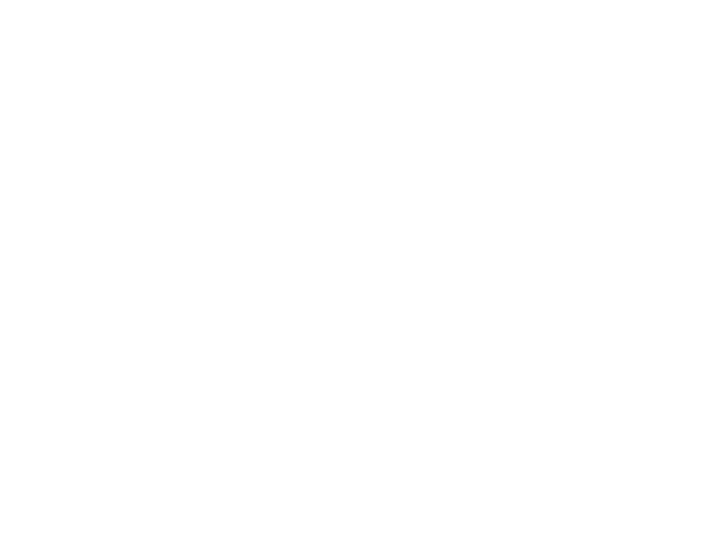
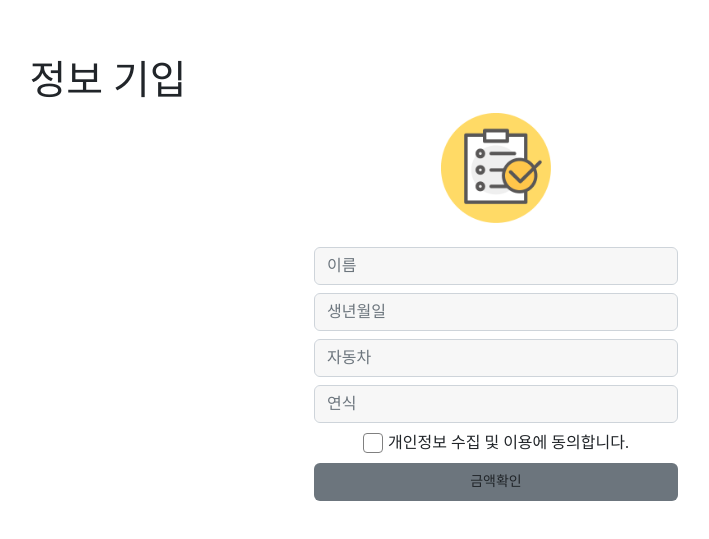
Before and after one commit to hyeonuk-kor/React, a React (Create React App) app in the folder car_ins/: page /#/step1 in a window 1280 px wide. Before the commit this address had no page. Shown: the part 121-660 px from the top of the page, without its empty margins (144-853 px from the left). Built offline with nearby package versions, Linux system fonts and the light colour scheme; the HTML template or start-up script is replaced by a standard one; a web font is replaced by a local one.

Commit message:
Hash Router
check

```diff
--- a/car_ins/package.json
+++ b/car_ins/package.json
@@ -2,7 +2,6 @@
   "name": "car_ins",
   "version": "0.1.0",
   "private": true,
-  "homepage": "https://fermi.co.kr/kbds/v2",
   "dependencies": {
     "@material-ui/core": "^4.12.4",
     "@testing-library/jest-dom": "^5.16.5",
--- a/car_ins/src/App.js
+++ b/car_ins/src/App.js
@@ -6,7 +6,7 @@
 import Step2 from './components/Step2';
 import Step3 from './components/Step3';
 import Step4 from './components/Step4';
-import { BrowserRouter as Router, Route, Routes } from 'react-router-dom';
+import { HashRouter as Router, Route, Routes } from 'react-router-dom';
 
 function App() {
   const windowSize = useWindowSize();
@@ -22,9 +22,9 @@
     },
   };
 
-  const currentPath = window.location.pathname;
+  const currentPath = window.location.hash;
 
-  if (currentPath === '/kbds/v2/step2' || currentPath === '/kbds/v2/step3') {
+  if (currentPath === '#/step2' || currentPath === '#/step3') {
     styles.container.backgroundColor = '#F7F7F7'; // gray 배경색
   }
 
@@ -32,11 +32,11 @@
     <Container style={styles.container}>
       <Router>
         <Routes>
-          <Route path="/kbds/v2/" element={<Step0 />} />
-          <Route path="/kbds/v2/step1" element={<Step1 />} />
-          <Route path="/kbds/v2/step2" element={<Step2 />} />
-          <Route path="/kbds/v2/step3" element={<Step3 />} />
-          <Route path="/kbds/v2/step4" element={<Step4 />} />
+          <Route path="/" element={<Step0 />} />
+          <Route path="/step1" element={<Step1 />} />
+          <Route path="/step2" element={<Step2 />} />
+          <Route path="/step3" element={<Step3 />} />
+          <Route path="/step4" element={<Step4 />} />
         </Routes>
       </Router>
     </Container>
--- a/car_ins/src/components/Step0.js
+++ b/car_ins/src/components/Step0.js
@@ -6,7 +6,7 @@
   const navigate = useNavigate();
 
   const handleSubmit = (event) => {
-    navigate('/kbds/v2/step1');
+    navigate('/step1');
   };
   const styles = {
     li: {
--- a/car_ins/src/components/Step1.js
+++ b/car_ins/src/components/Step1.js
@@ -5,24 +5,13 @@
 function Step1() {
   const [carYear, setCarYear] = useState('');
   const [invalidCarYear, setInvalidCarYear] = useState(null);
-  const [carYearOptions, setCarYearOptions] = useState([]);
   const [invalidName, setInvalidName] = useState(null);
   const [invalidCar, setInvalidCar] = useState(null);
   const [invalidJumin, setInvalidJumin] = useState(null);
   const [invalidAgreement, setInvalidAgreement] = useState(null);
-  const [jumin, setJumin] = useState('');
-  const [realJumin, setRealJumin] = useState('');
   const [isChecked, setIsChecked] = useState(false);
 
   const navigate = useNavigate();
-  useEffect(() => {
-    const carYears = [];
-    for (let i = 1; i <= 9; i++) {
-      carYears.push(i + '년');
-    }
-    carYears.push('10년 이상');
-    setCarYearOptions(carYears);
-  }, []);
 
   const submitButtonStyle = {
     height: '38px',
@@ -47,41 +36,12 @@
     border: 'none',
   };
 
-  const handleCheckboxChange = () => {
+  const handleCheckboxChange = (event) => {
     setIsChecked(!isChecked);
     setInvalidAgreement(isChecked);
   };
-  const saveJumin = (event) => {
-    const maxLength = 14;
-    if (event.key === '-' || (event.key >= '0' && event.key <= '9')) {
-      const input = realJumin + event.key;
-      if (input.length <= maxLength) {
-        setRealJumin(input);
-      }
-    } else if (event.key === 'Backspace' || event.key === 'Delete') {
-      const input = realJumin.slice(0, -1);
-      setRealJumin(input);
-    }
-  };
   const handleJuminChange = (event) => {
-    const maskingSymbol = '\u25CF'; // 마스킹 기호 문자열
-    let input = event.target.value;
-    input = input.replace('-', '');
-    if (input.length > 6) {
-      const ju1 = input.substring(0, 6);
-      let ju2 = input.substring(6, 7);
-
-      for (let i = 1; i < input.substring(6).length && i < 7; i++) {
-        ju2 = ju2 + maskingSymbol;
-      }
-
-      input = ju1 + '-' + ju2;
-    }
-
-    setJumin(input);
-    setRealJumin(input.replace('-', ''));
-
-    if (jumin.length !== 13) {
+    if (event.target.value === '') {
       setInvalidJumin(true);
     } else {
       setInvalidJumin(false);
@@ -97,7 +57,6 @@
   const handleCarYearChange = (event) => {
     const selectedYear = event.target.value;
     setCarYear(selectedYear);
-
     if (selectedYear === '') {
       setInvalidCarYear(true);
     } else {
@@ -125,7 +84,7 @@
       localStorage.setItem('pnum', form.elements.pnum.value.substring(0, 6));
       localStorage.setItem('car', form.elements.car.value);
       localStorage.setItem('caryear', form.elements.car_year.value);
-      navigate('/kbds/v2/step2');
+      navigate('/step2');
     }
   };
   return (
@@ -193,14 +152,12 @@
             type="text"
             id="pnum"
             name="pnum"
-            value={jumin}
-            minLength="14"
-            maxLength="14"
-            placeholder="주민등록번호"
+            minLength="6"
+            maxLength="6"
+            placeholder="생년월일"
             required
             isInvalid={invalidJumin}
             isValid={invalidJumin === false}
-            onKeyDown={saveJumin}
             onChange={handleJuminChange}
             style={{
               backgroundColor: '#F7F7F7',
@@ -220,7 +177,7 @@
             }}
           />
           <Form.Control.Feedback type="invalid">
-            주민등록번호를 입력해주세요.
+            생년월일을 입력해주세요.
           </Form.Control.Feedback>
         </Col>
       </Row>
@@ -290,11 +247,41 @@
               <option value="" disabled hidden>
                 연식
               </option>
-              {carYearOptions.map((year, index) => (
+              <option value="1년" style={{ color: 'black' }}>
+                1년
+              </option>
+              <option value="2년" style={{ color: 'black' }}>
+                2년
+              </option>
+              <option value="3년" style={{ color: 'black' }}>
+                3년
+              </option>
+              <option value="4년" style={{ color: 'black' }}>
+                4년
+              </option>
+              <option value="5년" style={{ color: 'black' }}>
+                5년
+              </option>
+              <option value="6년" style={{ color: 'black' }}>
+                6년
+              </option>
+              <option value="7년" style={{ color: 'black' }}>
+                7년
+              </option>
+              <option value="8년" style={{ color: 'black' }}>
+                8년
+              </option>
+              <option value="9년" style={{ color: 'black' }}>
+                9년
+              </option>
+              <option value="10년 이상" style={{ color: 'black' }}>
+                10년 이상
+              </option>
+              {/*     {carYearOptions.map((year, index) => (
                 <option key={index} value={year} style={{ color: 'black' }}>
                   {year}
                 </option>
-              ))}
+              ))} */}
             </Form.Control>
             <Form.Control.Feedback type="invalid">
               연식을 선택해주세요.
--- a/car_ins/src/components/Step2.js
+++ b/car_ins/src/components/Step2.js
@@ -16,7 +16,7 @@
     event.preventDefault();
     event.stopPropagation();
     if (selectedOption !== null) {
-      navigate('/kbds/v2/step3');
+      navigate('/step3');
     } else {
       setShowFeedback(true);
     }
--- a/car_ins/src/components/Step3.js
+++ b/car_ins/src/components/Step3.js
@@ -7,7 +7,7 @@
   const navigate = useNavigate();
 
   const handleSign = () => {
-    navigate('/kbds/v2/step4');
+    navigate('/step4');
   };
 
   return (
```
